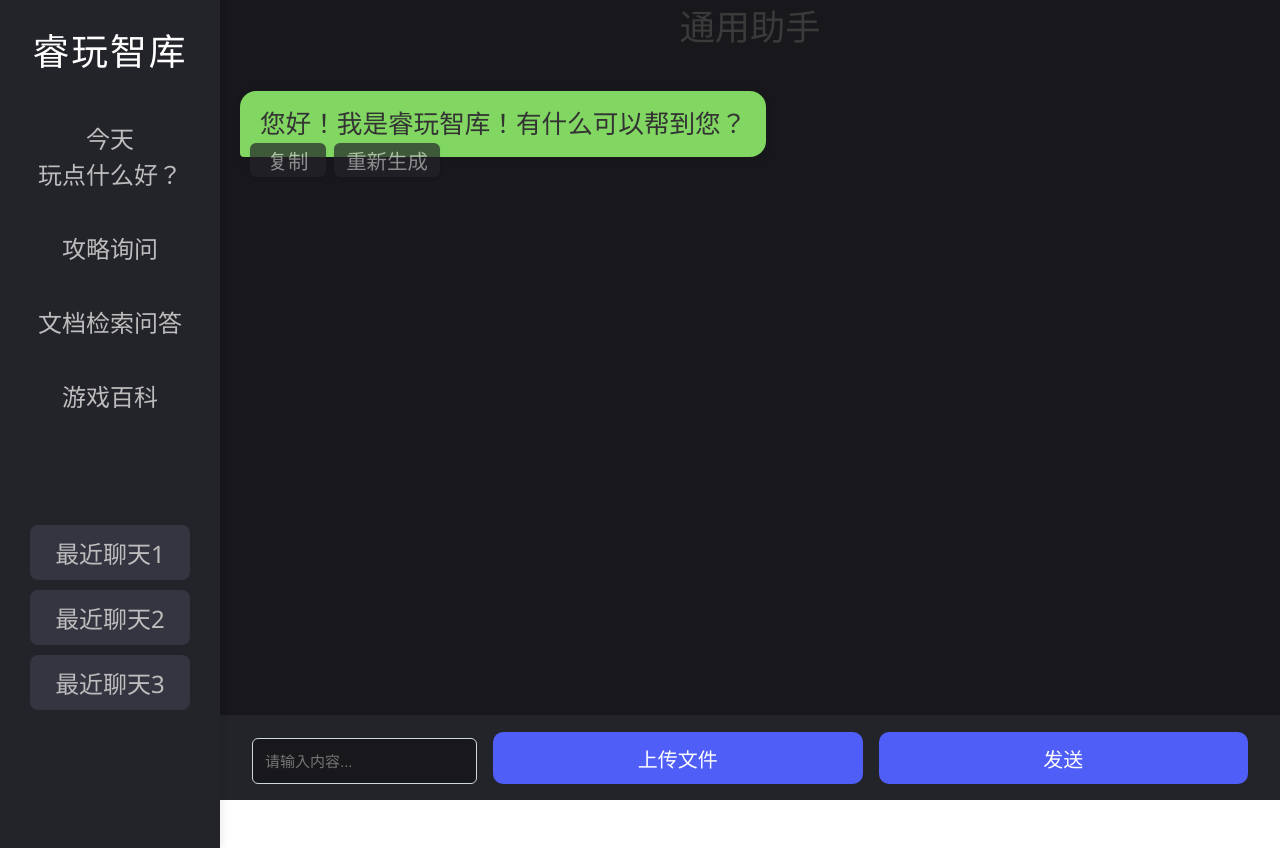
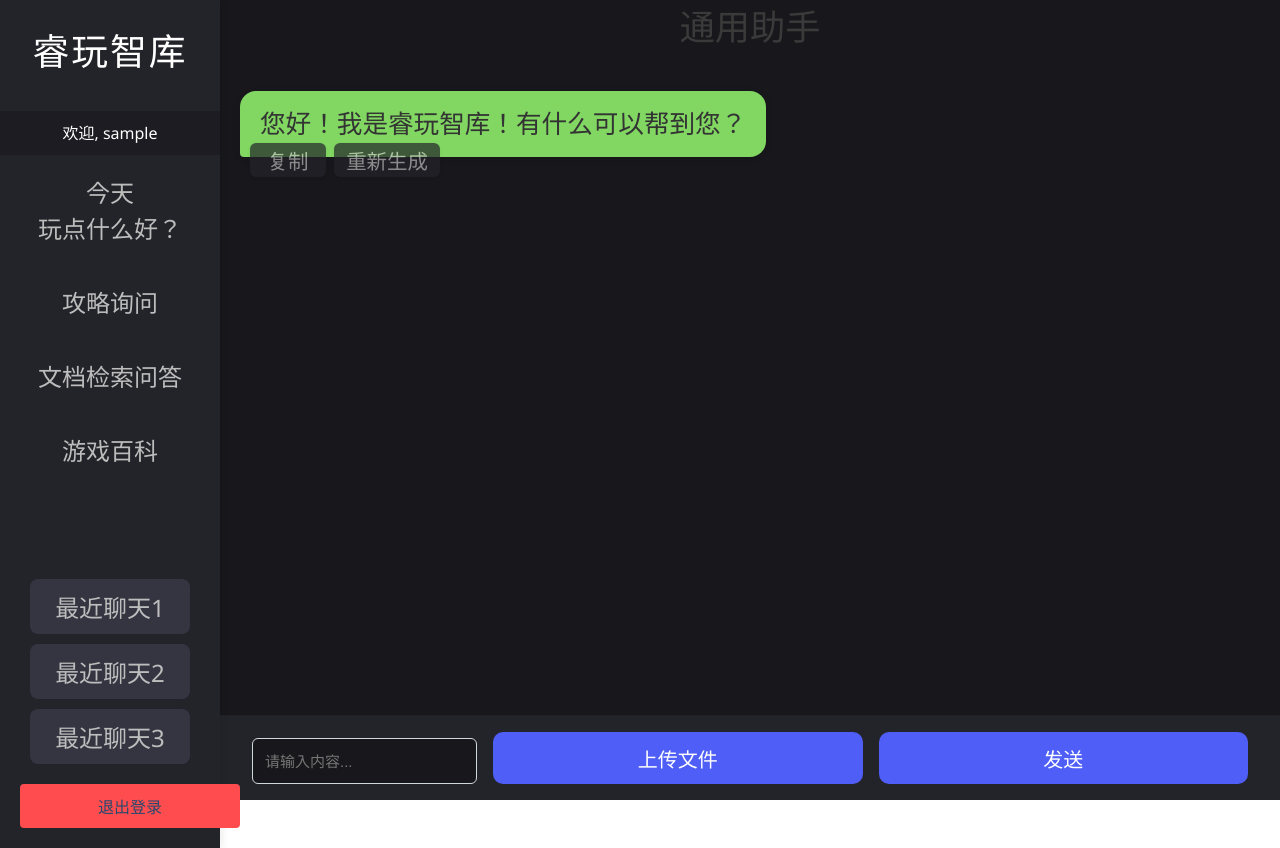
Before and after one commit to wsk114514/-, a React (Vite) app in the folder my-react-app/: page /chat in a window 1280 px wide. Built offline with nearby package versions, Linux system fonts and the light colour scheme; sample sign-in values are in the browser's storage.

Commit message:
1.加入了退出登陆和欢迎用户的功能。2.增加了验证，必须登录才能进入主页面

```diff
--- a/my-react-app/src/App.jsx
+++ b/my-react-app/src/App.jsx
@@ -1,27 +1,39 @@
-import { useEffect, useRef } from 'react';
-import Sidebar from './components/Sidebar';
-import ChatBubble from './components/ChatBubble';
-import InputBar from './components/InputBar';
-import { FunctionProvider, useFunctionContext } from './context/FunctionContext';
-import './assets/styles/main.css';
 import { BrowserRouter as Router, Routes, Route } from 'react-router-dom';
+import { AuthProvider } from './context/AuthContext';
+import { FunctionProvider } from './context/FunctionContext';
 import Login from './pages/Login';
 import Register from './pages/Register';
-import Chat from './pages/Chat'; // 添加Chat组件导入
-
-
+import Chat from './pages/Chat';
+import ProtectedRoute from './components/ProtectedRoute';
+import './assets/styles/main.css';
 
 function App() {
   return (
     <Router>
+      <AuthProvider>
         <FunctionProvider>
           <Routes>
             <Route path="/" element={<Login />} />
             <Route path="/register" element={<Register />} />
-        <Route path="/chat" element={<Chat />} /> {/* 添加chat路由 */}
-        <Route path="/:functionType?"element={<Chat />} /> {/* 添加动态路由 */}
+            <Route
+              path="/chat"
+              element={
+                <ProtectedRoute>
+                  <Chat />
+                </ProtectedRoute>
+              }
+            />
+            <Route
+              path="/:functionType?"
+              element={
+                <ProtectedRoute>
+                  <Chat />
+                </ProtectedRoute>
+              }
+            />
           </Routes>
         </FunctionProvider>
+      </AuthProvider>
     </Router>
   );
 }
--- a/my-react-app/src/assets/styles/main.css
+++ b/my-react-app/src/assets/styles/main.css
@@ -63,6 +63,40 @@
 .dot:nth-child(3) {
   animation-delay: 0.4s;
 }
+.loading {
+  display: flex;
+  justify-content: center;
+  align-items: center;
+  height: 100vh;
+  font-size: 24px;
+  color: #333;
+}
+
+/* 添加用户信息和退出按钮样式 */
+.user-info {
+  padding: 10px;
+  text-align: center;
+  color: #fff;
+  background-color: rgba(0, 0, 0, 0.2);
+  margin-bottom: 10px;
+}
+
+.logout-btn {
+  position: absolute;
+  bottom: 20px;
+  left: 20px;
+  right: 20px;
+  padding: 10px;
+  background-color: #ff4d4f;
+  color: rgb(39, 73, 109);
+  border: none;
+  border-radius: 4px;
+  cursor: pointer;
+}
+
+.logout-btn:hover {
+  background-color: #ff7875;
+}
 
 @keyframes fadeIn {
   from { opacity: 0; transform: translateY(10px); }
--- /dev/null
+++ b/my-react-app/src/components/ProtectedRoute.jsx
@@ -0,0 +1,21 @@
+import React from 'react';
+import { Navigate, useLocation } from 'react-router-dom';
+import { useAuth } from '../context/AuthContext';
+
+const ProtectedRoute = ({ children }) => {
+  const { isAuthenticated, loading } = useAuth();
+  const location = useLocation();
+
+  if (loading) {
+    return <div className="loading">加载中...</div>; // 或者显示加载指示器
+  }
+
+  if (!isAuthenticated) {
+    // 重定向到登录页面，并记录当前路径以便登录后返回
+    return <Navigate to="/" state={{ from: location }} replace />;
+  }
+
+  return children;
+};
+
+export default ProtectedRoute;
--- a/my-react-app/src/components/Sidebar.jsx
+++ b/my-react-app/src/components/Sidebar.jsx
@@ -1,20 +1,27 @@
 import { useFunctionContext } from '../context/FunctionContext';
 import { useNavigate } from 'react-router-dom';
+import { useAuth } from '../context/AuthContext';
 
 const Sidebar = () => {
   const navigate = useNavigate();
   const { setCurrentFunctionType, setMessages } = useFunctionContext();
+  const { user, logout } = useAuth();
 
   const handleMenuItemClick = (functionType, e) => {
     e.preventDefault();
     setCurrentFunctionType(functionType);
-    setMessages([]); // 清空消息
-    navigate(`/${functionType}`); // 处理导航
+    navigate(`/${functionType}`);
+  };
+
+  const handleLogout = () => {
+    logout();
+    navigate('/');
   };
 
   return (
     <aside className="sidebar">
       <div className="logo">睿玩智库</div>
+      {user && <div className="user-info">欢迎, {user.username}</div>}
       <nav className="menu">
         <a href="/play" className="menu-item" onClick={(e) => handleMenuItemClick('play', e)}>
           今天<br/>玩点什么好？
@@ -34,6 +41,11 @@ const Sidebar = () => {
         <button className="recent-chat-btn">最近聊天2</button>
         <button className="recent-chat-btn">最近聊天3</button>
       </div>
+      {user && (
+        <button className="logout-btn" onClick={handleLogout}>
+          退出登录
+        </button>
+      )}
     </aside>
   );
 };
--- /dev/null
+++ b/my-react-app/src/context/AuthContext.jsx
@@ -0,0 +1,52 @@
+import React, { createContext, useState, useContext, useEffect } from 'react';
+
+const AuthContext = createContext();
+
+export const useAuth = () => useContext(AuthContext);
+
+export const AuthProvider = ({ children }) => {
+  const [isAuthenticated, setIsAuthenticated] = useState(false);
+  const [user, setUser] = useState(null);
+  const [loading, setLoading] = useState(true);
+
+  useEffect(() => {
+    // 检查 localStorage 中是否有登录状态
+    const storedAuth = localStorage.getItem('isAuthenticated');
+    const storedUser = localStorage.getItem('user');
+
+    if (storedAuth === 'true' && storedUser) {
+      setIsAuthenticated(true);
+      setUser(JSON.parse(storedUser));
+    }
+
+    setLoading(false);
+  }, []);
+
+  const login = (userData) => {
+    setIsAuthenticated(true);
+    setUser(userData);
+    // 保存登录状态到 localStorage
+    localStorage.setItem('isAuthenticated', 'true');
+    localStorage.setItem('user', JSON.stringify(userData));
+  };
+
+  const logout = () => {
+    setIsAuthenticated(false);
+    setUser(null);
+    // 清除登录状态
+    localStorage.removeItem('isAuthenticated');
+    localStorage.removeItem('user');
+  };
+
+  return (
+    <AuthContext.Provider value={{
+      isAuthenticated,
+      user,
+      loading,
+      login,
+      logout
+    }}>
+      {children}
+    </AuthContext.Provider>
+  );
+};
--- a/my-react-app/src/pages/Login.jsx
+++ b/my-react-app/src/pages/Login.jsx
@@ -1,5 +1,6 @@
 import React, { useState, useEffect } from 'react';
-import { Link, useNavigate } from 'react-router-dom';
+import { Link, useNavigate, useLocation } from 'react-router-dom';
+import { useAuth } from '../context/AuthContext';
 import '../assets/logincss.css';
 
 const Login = () => {
@@ -7,6 +8,11 @@ const Login = () => {
   const [password, setPassword] = useState('');
   const [error, setError] = useState('');
   const navigate = useNavigate();
+  const location = useLocation();
+  const { login } = useAuth();
+
+  // 从状态中获取重定向路径
+  const from = location.state?.from?.pathname || '/chat';
 
   // 随机背景图片逻辑
   useEffect(() => {
@@ -28,8 +34,16 @@ const Login = () => {
         body: JSON.stringify({ username, password })
       });
       const data = await response.json();
-      if (!response.ok) throw new Error(data.error || '登录失败');
-      navigate('/chat'); // 将'/'改为'/chat'
+
+      if (!response.ok) {
+        throw new Error(data.error || '登录失败');
+      }
+
+      // 登录成功后更新认证状态
+      login({ username });
+
+      // 重定向到之前尝试访问的页面或默认页面
+      navigate(from, { replace: true });
     } catch (err) {
       setError(err.message);
     }
--- a/my-react-app/src/pages/Register.jsx
+++ b/my-react-app/src/pages/Register.jsx
@@ -1,5 +1,6 @@
 import React, { useState, useEffect } from 'react';
 import { Link, useNavigate } from 'react-router-dom';
+import { useAuth } from '../context/AuthContext';
 import '../assets/registercss.css';
 
 const Register = () => {
@@ -7,6 +8,7 @@ const Register = () => {
   const [password, setPassword] = useState('');
   const [error, setError] = useState('');
   const navigate = useNavigate();
+  const { login } = useAuth();
 
   // 随机背景图片逻辑
   useEffect(() => {
@@ -25,9 +27,17 @@ const Register = () => {
         headers: {'Content-Type': 'application/json'},
         body: JSON.stringify({ username, password })
       });
-      const data = await response.json(); // 添加这行解析错误信息
-      if (!response.ok) throw new Error(data.error || '注册失败');
-      navigate('/');
+      const data = await response.json();
+
+      if (!response.ok) {
+        throw new Error(data.error || '注册失败');
+      }
+
+      // 注册成功后直接登录
+      login({ username });
+
+      // 跳转到聊天页面
+      navigate('/chat');
     } catch (err) {
       setError(err.message);
     }
```
Lines whose indentation alone changed are shown as unchanged.
